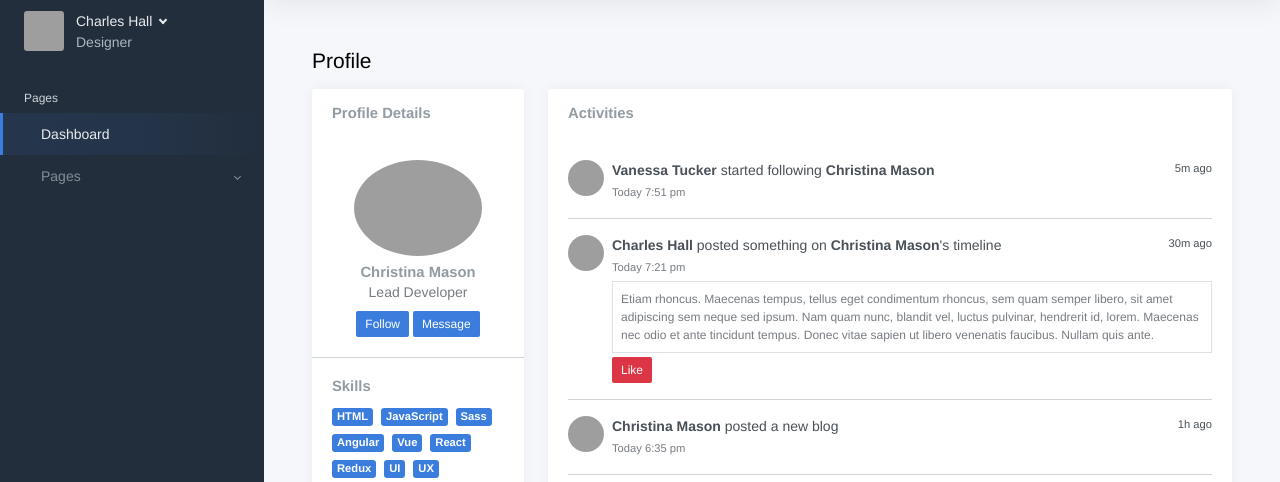
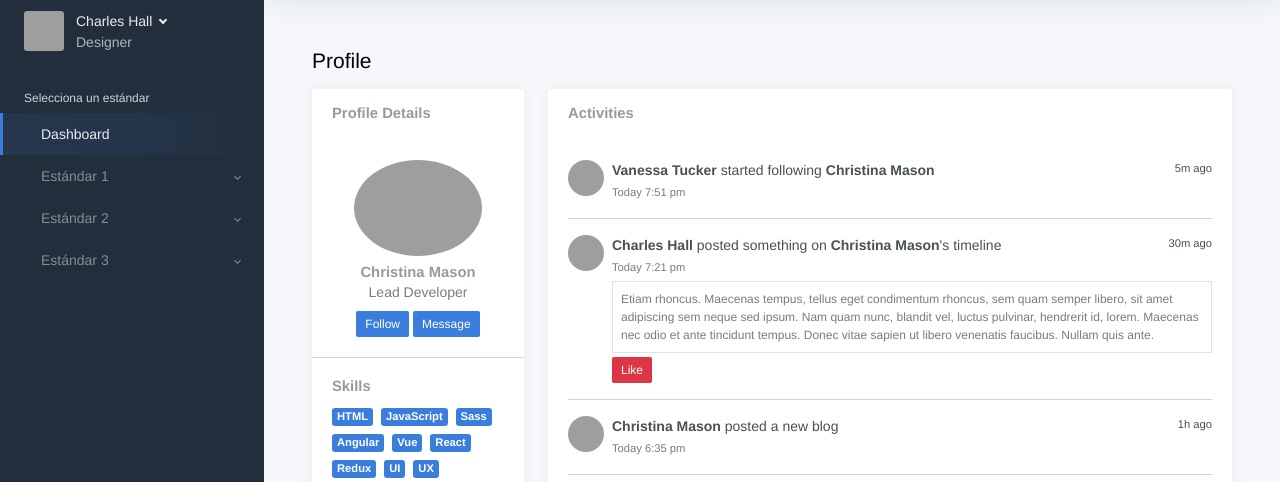
Before and after one commit to JordanGarciaDev/OralCare, a PHP site: page /SGOC/vistas/profile.php in a window 1280 px wide. Shown: the part 65-547 px from the top of the page. Run offline with PHP 8.4, Linux system fonts and the light colour scheme; a user stored in the database is signed in; some libraries are stand-ins or nearby versions; some web fonts are replaced; grey boxes are pictures that could not be loaded.

Commit message:
estandares y bd

```diff
--- a/SGOC/BD.sql
+++ b/SGOC/BD.sql
@@ -24,11 +24,12 @@ CREATE TABLE `usuarios` (
   `perfil` int(11) NOT NULL,
   `fecha` timestamp NOT NULL DEFAULT current_timestamp(),
   PRIMARY KEY (`id`)
-) ENGINE=InnoDB AUTO_INCREMENT=2 DEFAULT CHARSET=latin1 COLLATE=latin1_swedish_ci;
+) ENGINE=InnoDB AUTO_INCREMENT=3 DEFAULT CHARSET=latin1 COLLATE=latin1_swedish_ci;
 
 /*Data for the table `usuarios` */
 
 insert  into `usuarios`(`id`,`nombres`,`apellidos`,`usuario`,`pass`,`perfil`,`fecha`) values (1,'Jordan','Dev','jgarcia','$2y$10$jQIj/EufiIZG03i65kImDuAvZShhlIkAHLE22sq5bhVtVW1TudG32',0,'2024-10-22 11:28:18');
+insert  into `usuarios`(`id`,`nombres`,`apellidos`,`usuario`,`pass`,`perfil`,`fecha`) values (2,'Daniel','Marquez','dmarquez',NULL,0,'2024-10-23 14:29:34');
 
 /*!40101 SET SQL_MODE=@OLD_SQL_MODE */;
 /*!40014 SET UNIQUE_CHECKS=@OLD_UNIQUE_CHECKS */;
--- a/SGOC/layouts/sidebar.php
+++ b/SGOC/layouts/sidebar.php
@@ -47,7 +47,7 @@ session_start();
                 ?>
 				<ul class="sidebar-nav">
 					<li class="sidebar-header">
-						Pages
+						Selecciona un estándar
 					</li>
 
 					<li class="sidebar-item active">
@@ -56,18 +56,50 @@ session_start();
             </a>
 					</li>
 
+<!--                    inicio del primer menu-->
 					<li class="sidebar-item">
-						<a data-bs-target="#pages" data-bs-toggle="collapse" class="sidebar-link collapsed">
-							<i class="align-middle" data-feather="layout"></i> <span class="align-middle">Pages</span>
+						<a data-bs-target="#estandar1" data-bs-toggle="collapse" class="sidebar-link collapsed">
+							<i class="align-middle" data-feather="layout"></i> <span class="align-middle">Estándar 1</span>
 						</a>
-						<ul id="pages" class="sidebar-dropdown list-unstyled collapse " data-bs-parent="#sidebar">
-							<li class="sidebar-item"><a class="sidebar-link" href="pages-settings.html">Settings</a></li>
-							<li class="sidebar-item"><a class="sidebar-link" href="pages-clients.html">Clients <span
+						<ul id="estandar1" class="sidebar-dropdown list-unstyled collapse " data-bs-parent="#sidebar">
+							<li class="sidebar-item"><a class="sidebar-link" href="#">Settings</a></li>
+							<li class="sidebar-item"><a class="sidebar-link" href="#">Clients <span
 										class="sidebar-badge badge bg-primary">Pro</span></a></li>
-							<li class="sidebar-item"><a class="sidebar-link" href="pages-orders.html">Orders <span
+							<li class="sidebar-item"><a class="sidebar-link" href="#">Orders <span
 										class="sidebar-badge badge bg-primary">Pro</span></a></li>
 						</ul>
 					</li>
+ <!--                    fin del primer menu-->
+
+                    <!-- estandar 2 = perfil de secretaria-->
+
+                    <li class="sidebar-item">
+                        <a data-bs-target="#estandar2" data-bs-toggle="collapse" class="sidebar-link collapsed">
+                            <i class="align-middle" data-feather="layout"></i> <span class="align-middle">Estándar 2</span>
+                        </a>
+                        <ul id="estandar2" class="sidebar-dropdown list-unstyled collapse " data-bs-parent="#sidebar">
+                            <li class="sidebar-item"><a class="sidebar-link" href="#">Settings</a></li>
+                            <li class="sidebar-item"><a class="sidebar-link" href="#">Clients <span
+                                            class="sidebar-badge badge bg-primary">Pro</span></a></li>
+                            <li class="sidebar-item"><a class="sidebar-link" href="#">Orders <span
+                                            class="sidebar-badge badge bg-primary">Pro</span></a></li>
+                        </ul>
+                    </li>
+
+                    <!-- estandar 3 = perfil de auxiliar-->
+
+                    <li class="sidebar-item">
+                        <a data-bs-target="#estandar3" data-bs-toggle="collapse" class="sidebar-link collapsed">
+                            <i class="align-middle" data-feather="layout"></i> <span class="align-middle">Estándar 3</span>
+                        </a>
+                        <ul id="estandar3" class="sidebar-dropdown list-unstyled collapse " data-bs-parent="#sidebar">
+                            <li class="sidebar-item"><a class="sidebar-link" href="#">Settings</a></li>
+                            <li class="sidebar-item"><a class="sidebar-link" href="#">Clients <span
+                                            class="sidebar-badge badge bg-primary">Pro</span></a></li>
+                            <li class="sidebar-item"><a class="sidebar-link" href="#">Orders <span
+                                            class="sidebar-badge badge bg-primary">Pro</span></a></li>
+                        </ul>
+                    </li>
                 </ul>
                 <?php
                 }
```
